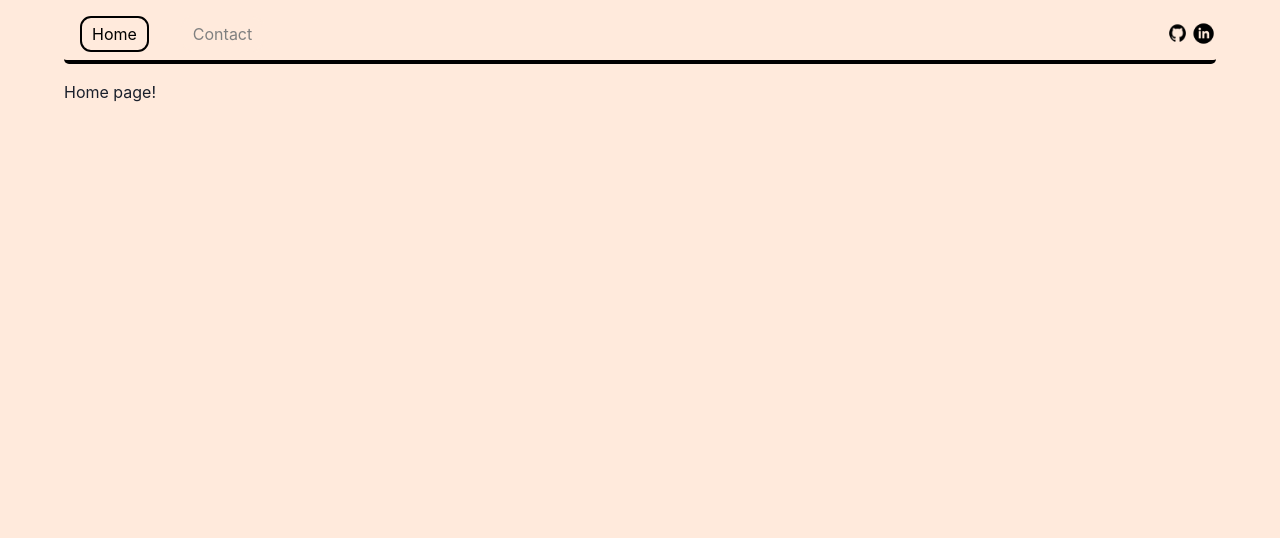
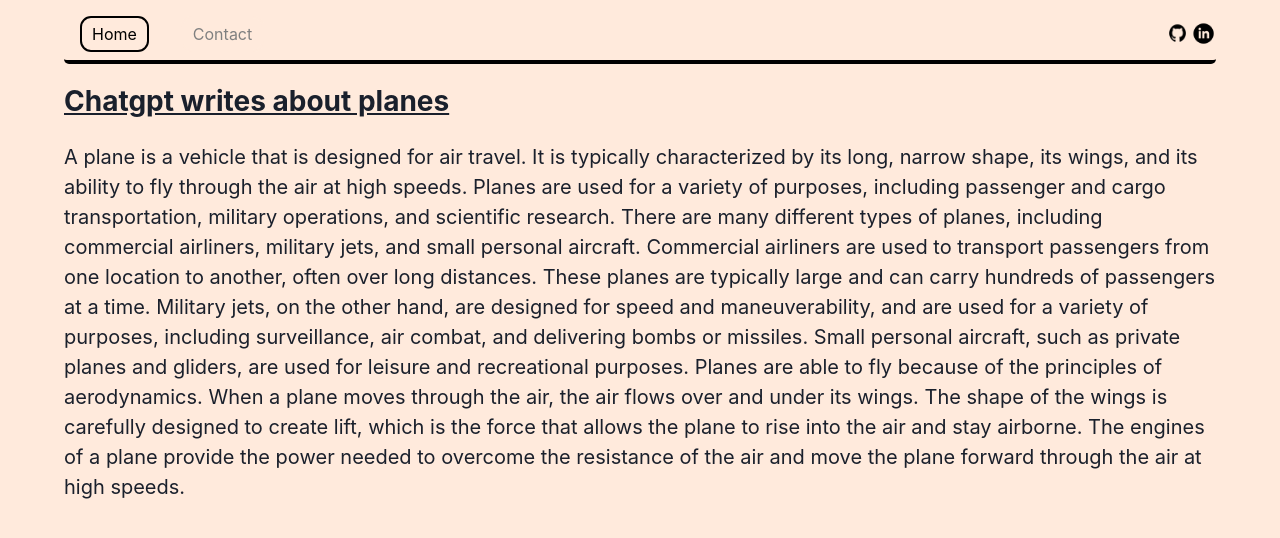
Before and after one commit to JackAvis/Personal-Site, a React (Create React App) app: page / in a window 1280 px wide. Shown: the top 538 px of the page. Built offline with nearby package versions, Linux system fonts and the light colour scheme.

Commit message:
adding sample text

```diff
--- a/src/pages/Home/Home.css
+++ b/src/pages/Home/Home.css
@@ -3,4 +3,12 @@
 }
 p {
     background-color: #ffeadc;
+    font-size: 20px;
 }
+.text {
+    font-size: 28px;
+    padding-bottom: 20px;
+    font-weight: bold;
+    text-decoration: underline;
+    background-color: #ffeadc;
+}
--- a/src/pages/Home/Home.tsx
+++ b/src/pages/Home/Home.tsx
@@ -3,7 +3,16 @@
 function Home() {
     return (
         <body>
-            <p >Home page!</p>
+            <h1 className="text"> Chatgpt writes about planes</h1>
+            <p >A plane is a vehicle that is designed for air travel. It is typically characterized by its long, narrow shape, its wings, and its ability to fly through the air at high speeds. Planes are used for a variety of purposes, including passenger and cargo transportation, military operations, and scientific research.
+
+There are many different types of planes, including commercial airliners, military jets, and small personal aircraft. Commercial airliners are used to transport passengers from one location to another, often over long distances. These planes are typically large and can carry hundreds of passengers at a time. Military jets, on the other hand, are designed for speed and maneuverability, and are used for a variety of purposes, including surveillance, air combat, and delivering bombs or missiles. Small personal aircraft, such as private planes and gliders, are used for leisure and recreational purposes.
+
+Planes are able to fly because of the principles of aerodynamics. When a plane moves through the air, the air flows over and under its wings. The shape of the wings is carefully designed to create lift, which is the force that allows the plane to rise into the air and stay airborne. The engines of a plane provide the power needed to overcome the resistance of the air and move the plane forward through the air at high speeds.
+
+
+
+</p>
         </body>
     );
 };
```
